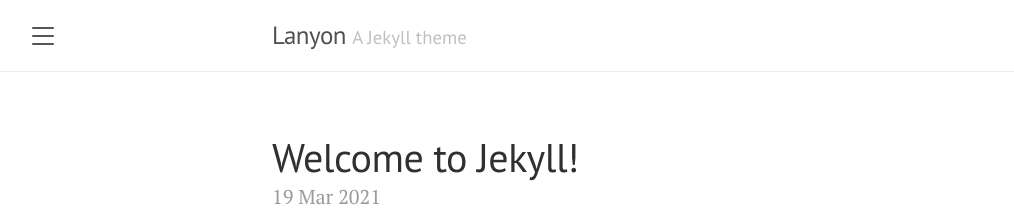
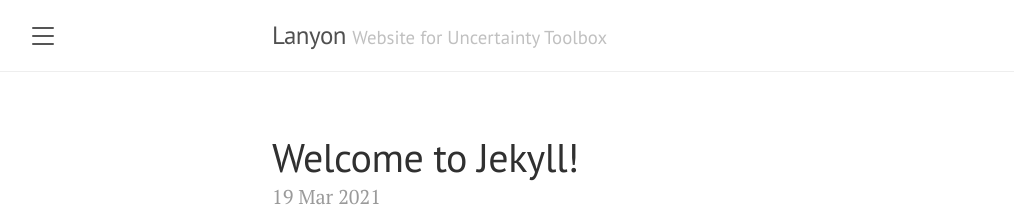
Before and after one commit to uncertainty-toolbox/uncertainty-toolbox.github.io, a Jekyll site: the page built from index.html, in a window 1280 px wide and 900 px high. Shown: the top 220 px of the window, without its empty margins (8-1022 px from the left). Built offline with Jekyll 4.4.1, drawn with Linux system fonts in a browser that asks for light colours; the list of posts is cut into pages by our own code.

Commit message:
update _config.yml

```diff
--- a/_config.yml
+++ b/_config.yml
@@ -1,8 +1,8 @@
 # Setup
 title:               Lanyon
-tagline:             'A Jekyll theme'
-description:         'A reserved <a href="https://jekyllrb.com" target="_blank">Jekyll</a> theme that places the utmost gravity on content with a hidden drawer. Made by <a href="https://twitter.com/mdo" target="_blank">@mdo</a>.'
-url:                 http://lanyon.getpoole.com
+tagline:             'Website for Uncertainty Toolbox'
+description:         'Website for <a href="https://github.com/uncertainty-toolbox/uncertainty-toolbox" target="_blank">Uncertainty Toolbox</a>.'
+url:                 http://uncertainty-toolbox.github.io/
 baseurl:             ''
 paginate:            5
 permalink:           pretty
@@ -10,9 +10,8 @@ port: 4444
 
 # About/contact
 author:
-  name:              Mark Otto
-  url:               https://twitter.com/mdo
-  email:             markdotto@gmail.com
+  name:              Uncertainty Toolbox Team
+  url:               https://github.com/uncertainty-toolbox/uncertainty-toolbox
 
 # Gems
 plugins:
```
